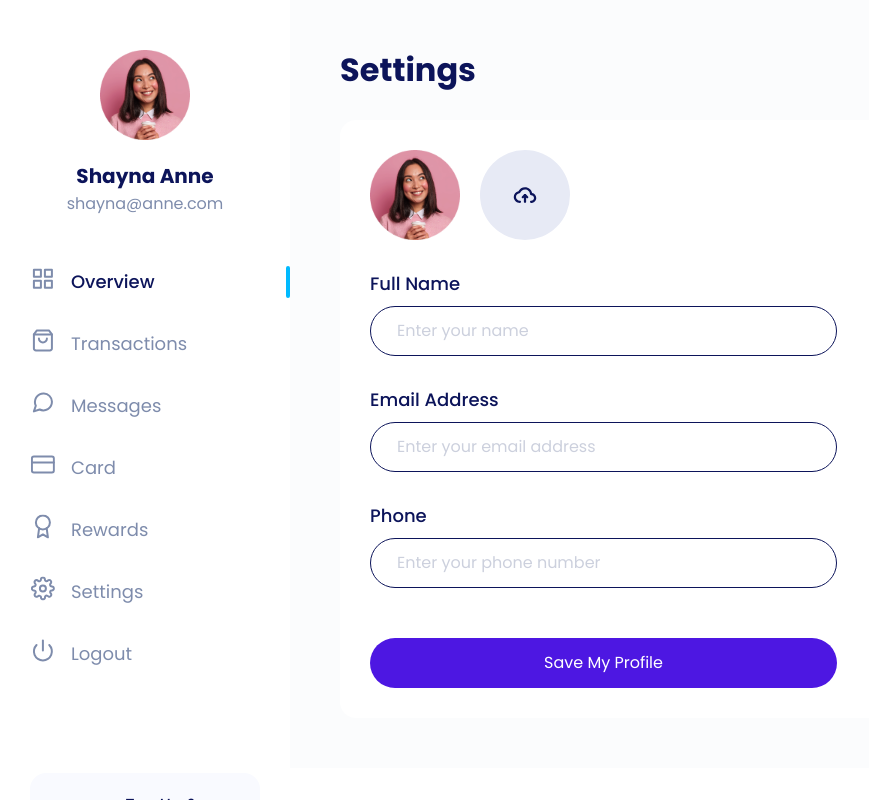
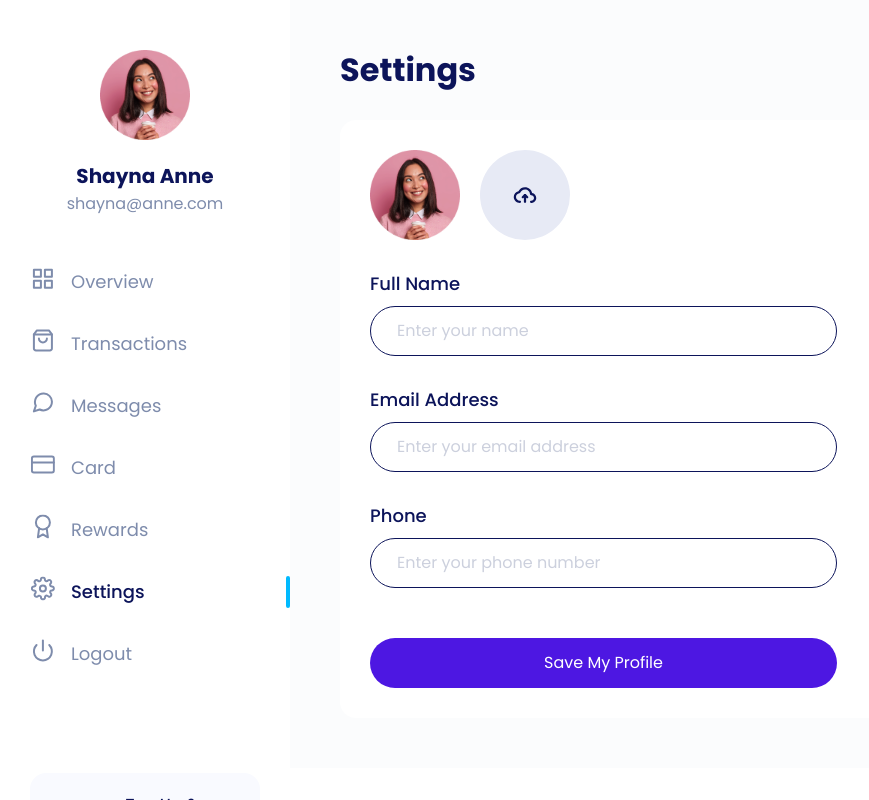
Before and after one commit to arthur-da-1205/game-store-bwa, a Next.js app: page /member/edit-profile in a window 1280 px wide. Shown: the whole page, without its empty margins (0-869 px from the left). Built offline with nearby package versions, Linux system fonts and the light colour scheme.

Commit message:
Reafactor overview  member fix active menu

```diff
--- a/components/organisms/Member/SidebarMember/SidebarMenu.tsx
+++ b/components/organisms/Member/SidebarMember/SidebarMenu.tsx
@@ -1,28 +1,5 @@
-import SidebarItem from "../../../molecules/SidebarItem";
+import React from "react";
 
 export default function SidebarMenu() {
-  return (
-    <div className="menus">
-      <SidebarItem
-        title="Overview"
-        icon="ic-overview-member"
-        active
-        href="/member"
-      />
-      <SidebarItem
-        title="Transactions"
-        icon="ic-transactions-member"
-        href="/member/transactions"
-      />
-      <SidebarItem title="Messages" icon="ic-messages-member" href="/member" />
-      <SidebarItem title="Card" icon="ic-card-member" href="/member" />
-      <SidebarItem title="Rewards" icon="ic-rewards-member" href="/member" />
-      <SidebarItem
-        title="Settings"
-        icon="ic-settings"
-        href="/member/edit-profile"
-      />
-      <SidebarItem title="Logout" icon="ic-logout" href="/member" />
-    </div>
-  );
+  return <div></div>;
 }
--- a/components/organisms/Member/SidebarMember/index.tsx
+++ b/components/organisms/Member/SidebarMember/index.tsx
@@ -1,14 +1,45 @@
+import SidebarItem from "../../../molecules/SidebarItem";
 import Footer from "./Footer";
 import ProfileInfo from "./ProfileInfo";
-import SidebarMenu from "./SidebarMenu";
 
-export default function SidebarMember() {
+export default function SidebarMember(props: SidebarMenuProps) {
+  const { activeMenu } = props;
   return (
     <section className="sidebar">
       <div className="content pt-50 pb-30 ps-30">
         <ProfileInfo />
         {/* Menu */}
-        <SidebarMenu />
+        <div className="menus">
+          <SidebarItem
+            title="Overview"
+            icon="ic-overview-member"
+            href="/member"
+            active={activeMenu === "overview"}
+          />
+          <SidebarItem
+            title="Transactions"
+            icon="ic-transactions-member"
+            href="/member/transactions"
+          />
+          <SidebarItem
+            title="Messages"
+            icon="ic-messages-member"
+            href="/member"
+          />
+          <SidebarItem title="Card" icon="ic-card-member" href="/member" />
+          <SidebarItem
+            title="Rewards"
+            icon="ic-rewards-member"
+            href="/member"
+          />
+          <SidebarItem
+            title="Settings"
+            icon="ic-settings"
+            href="/member/edit-profile"
+            active={activeMenu === "settings"}
+          />
+          <SidebarItem title="Logout" icon="ic-logout" href="/member" />
+        </div>
         <div className="sidebar-footer pt-73 pe-30">
           <Footer />
         </div>
@@ -16,3 +47,6 @@ export default function SidebarMember() {
     </section>
   );
 }
+interface SidebarMenuProps {
+  activeMenu: "overview" | "transactions" | "settings";
+}
--- a/pages/member/edit-profile.tsx
+++ b/pages/member/edit-profile.tsx
@@ -15,7 +15,7 @@ export default function EditProfile() {
             <h2 className="fw-bold text-xl color-palette-1 m-0">Shayna Anne</h2>
             <p className="color-palette-2 m-0">shayna@anne.com</p>
           </div>
-          <SidebarMember />
+          <SidebarMember activeMenu="settings" />
         </div>
       </section>
       <main className="main-wrapper">
--- a/pages/member/index.tsx
+++ b/pages/member/index.tsx
@@ -6,7 +6,7 @@ import SidebarMember from "../../components/organisms/Member/SidebarMember";
 export default function Member() {
   return (
     <section className="overview overflow-auto">
-      <SidebarMember />
+      <SidebarMember activeMenu="overview" />
       <main className="main-wrapper">
         <div className="ps-lg-0">
           <h2 className="text-4xl fw-bold color-palette-1 mb-30">Overview</h2>
```
